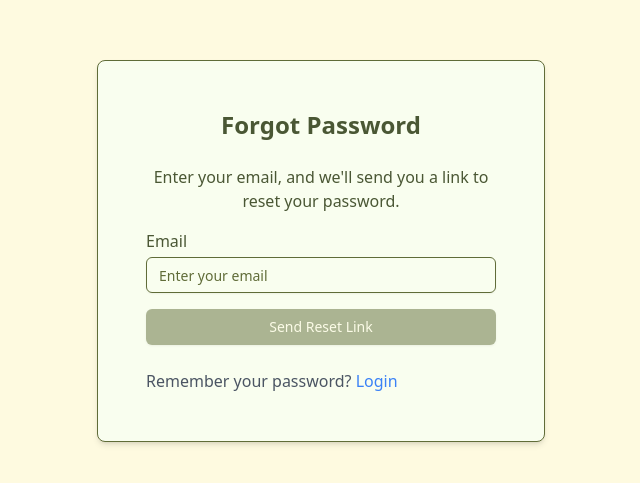
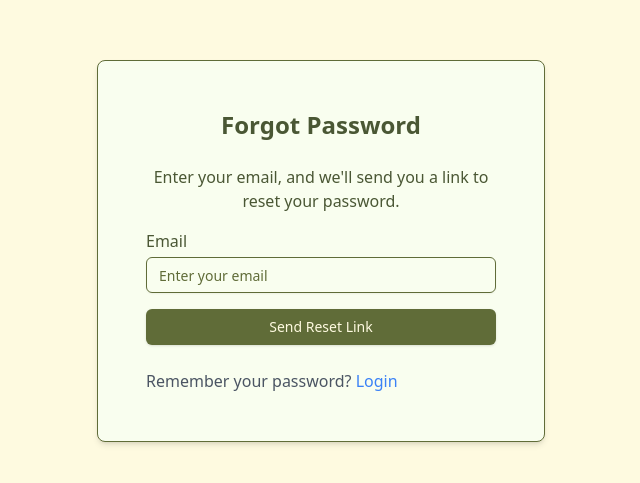
Before and after one commit to Mohammad-Vatankhah/Process-Mining-Web-App, a Next.js app in the folder Frontend/: page /forgot-password in a window 1280 px wide. Shown: the part 149-632 px from the top of the page, without its empty margins (319-959 px from the left). Built offline with nearby package versions, Linux system fonts and the light colour scheme.

Commit message:
a bug fixed

```diff
--- a/Frontend/src/app/(auth)/forgot-password/page.tsx
+++ b/Frontend/src/app/(auth)/forgot-password/page.tsx
@@ -17,7 +17,7 @@ import toast from "react-hot-toast";
 
 export default function ForgotPassword() {
   const [email, setEmail] = useState("");
-  const [loading, setLoading] = useState(true);
+  const [loading, setLoading] = useState(false);
 
   const router = useRouter();
 
--- a/Frontend/src/app/(auth)/reset-password/page.tsx
+++ b/Frontend/src/app/(auth)/reset-password/page.tsx
@@ -14,7 +14,7 @@ const ResetPassword = () => {
   const searchParams = useSearchParams();
   const token = searchParams.get("token");
   const [newPassword, setNewPassword] = useState("");
-  const [loading, setLoading] = useState(false);
+  const [loading, setLoading] = useState(true);
   const [resetting, setResetting] = useState(false);
   const [isValidToken, setIsValidToken] = useState(true);
 
```
